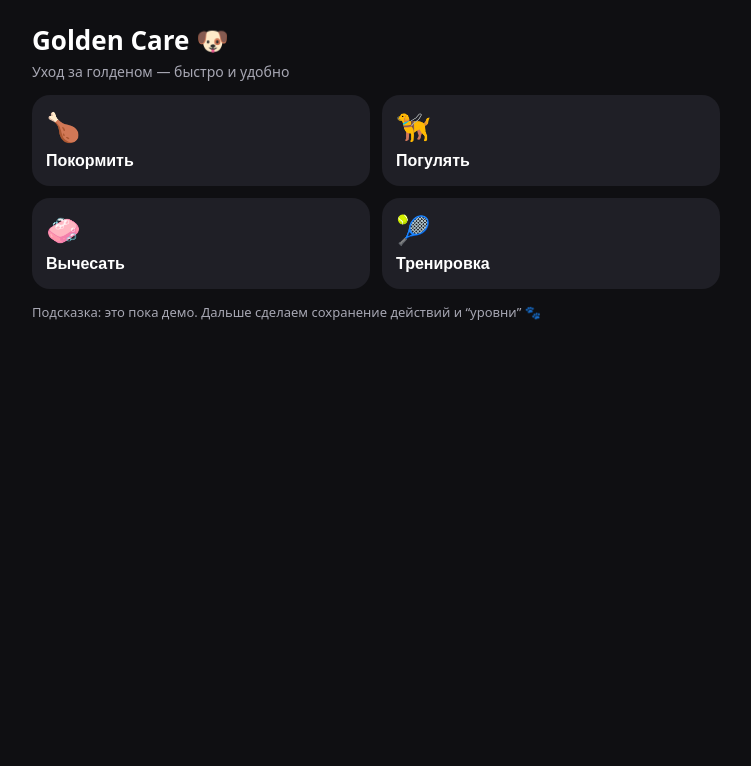
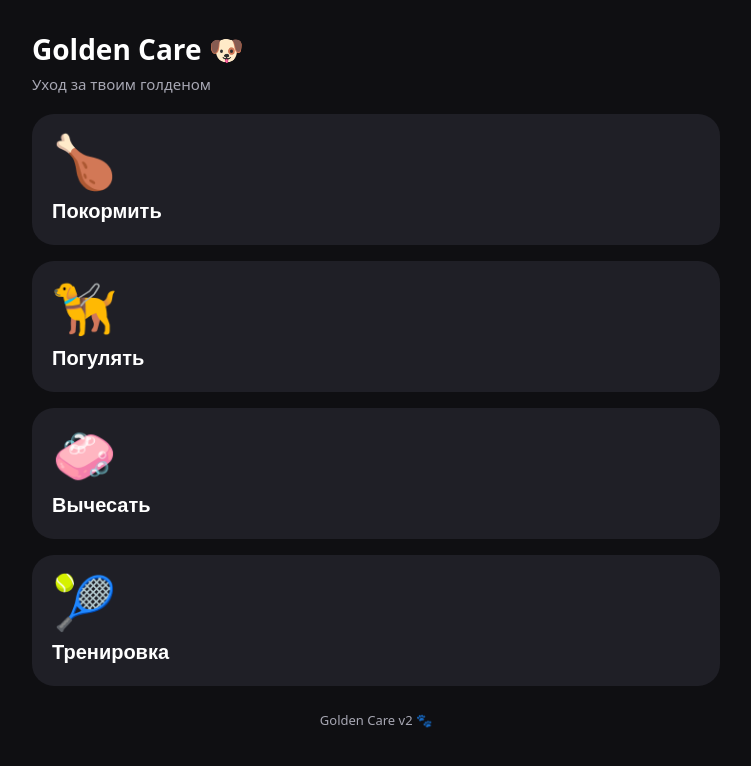
Before and after one commit to ir7217529-cyber/doggo, a plain HTML site: page index.html in a window 1280 px wide. Shown: the whole page, without its empty margins (264-1015 px from the left). Drawn offline with Linux system fonts and the light colour scheme.

Commit message:
Update index.html

```diff
--- a/index.html
+++ b/index.html
@@ -5,108 +5,122 @@
   <meta name="viewport" content="width=device-width, initial-scale=1, viewport-fit=cover" />
   <title>Golden Care</title>
   <script src="https://telegram.org/js/telegram-web-app.js"></script>
+
   <style>
     :root{
       --bg:#0f0f12;
       --card:#1f1f26;
       --text:#ffffff;
       --muted:#a7a7b3;
-      --radius:18px;
+      --radius:22px;
     }
+
     *{box-sizing:border-box}
+
     body{
       margin:0;
       font-family: system-ui, -apple-system, Segoe UI, Roboto, Arial;
       background: var(--bg);
       color: var(--text);
     }
+
     .wrap{
-      max-width: 720px;
-      margin: 0 auto;
-      padding: 16px 16px calc(16px + env(safe-area-inset-bottom));
+      max-width:720px;
+      margin:0 auto;
+      padding:20px 16px calc(20px + env(safe-area-inset-bottom));
     }
+
     h1{
-      margin: 10px 0 6px;
-      font-size: 26px;
-      line-height: 1.15;
+      font-size:28px;
+      margin:10px 0 6px;
     }
+
     .sub{
-      color: var(--muted);
-      margin: 0 0 14px;
-      font-size: 14px;
+      color:var(--muted);
+      margin:0 0 20px;
+      font-size:15px;
     }
 
     .grid{
       display:grid;
-      grid-template-columns: 1fr 1fr;
-      gap: 12px;
+      grid-template-columns:1fr; /* ОДНА кнопка в ряд */
+      gap:16px;
     }
 
     button{
       width:100%;
       border:0;
-      border-radius: var(--radius);
-      padding: 16px 14px;
-      background: var(--card);
-      color: var(--text);
-      font-size: 16px;
-      font-weight: 600;
+      border-radius:var(--radius);
+      padding:22px 20px;
+      background:var(--card);
+      color:var(--text);
+      font-size:20px;
+      font-weight:700;
       text-align:left;
       cursor:pointer;
-      min-height: 70px;           /* удобнее пальцем */
+      min-height:110px;
+      transition:0.1s;
     }
-    button:active{transform: scale(0.99);}
+
+    button:active{
+      transform:scale(0.98);
+    }
 
     .emoji{
-      font-size: 28px;            /* ВОТ тут иконки увеличили */
+      font-size:52px;  /* БОЛЬШИЕ иконки */
       display:block;
-      margin-bottom: 8px;
+      margin-bottom:12px;
+      line-height:1;
     }
+
     .label{
       display:block;
-      font-size: 16px;
-    }
-    .hint{
-      margin-top: 14px;
-      color: var(--muted);
-      font-size: 13px;
+      font-size:20px;
     }
 
-    /* на очень узких экранах — по одной кнопке в ряд */
-    @media (max-width: 360px){
-      .grid{ grid-template-columns: 1fr; }
-      button{ min-height: 76px; }
+    .footer{
+      margin-top:25px;
+      font-size:13px;
+      color:var(--muted);
+      text-align:center;
     }
   </style>
 </head>
+
 <body>
   <div class="wrap">
+
     <h1>Golden Care 🐶</h1>
-    <p class="sub">Уход за голденом — быстро и удобно</p>
+    <div class="sub">Уход за твоим голденом</div>
 
     <div class="grid">
-      <button onclick="tap('Покормил!')">
+
+      <button onclick="tap('🍗 Покормил')">
         <span class="emoji">🍗</span>
         <span class="label">Покормить</span>
       </button>
 
-      <button onclick="tap('Погулял!')">
+      <button onclick="tap('🦮 Погулял')">
         <span class="emoji">🦮</span>
         <span class="label">Погулять</span>
       </button>
 
-      <button onclick="tap('Вычесал!')">
+      <button onclick="tap('🧼 Вычесал')">
         <span class="emoji">🧼</span>
         <span class="label">Вычесать</span>
       </button>
 
-      <button onclick="tap('Тренировка!')">
+      <button onclick="tap('🎾 Тренировка')">
         <span class="emoji">🎾</span>
         <span class="label">Тренировка</span>
       </button>
+
     </div>
 
-    <div class="hint">Подсказка: это пока демо. Дальше сделаем сохранение действий и “уровни” 🐾</div>
+    <div class="footer">
+      Golden Care v2 🐾
+    </div>
+
   </div>
 
   <script>
@@ -114,10 +128,10 @@
     if (tg) tg.ready();
 
     function tap(text){
-      // лёгкая вибрация (если поддерживается)
       tg?.HapticFeedback?.impactOccurred?.("light");
       alert(text);
     }
   </script>
+
 </body>
 </html>
```
